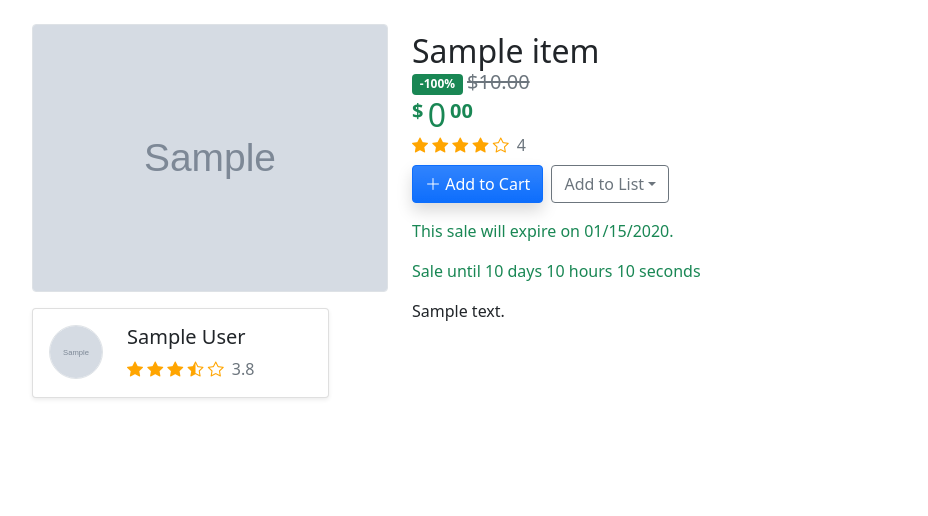
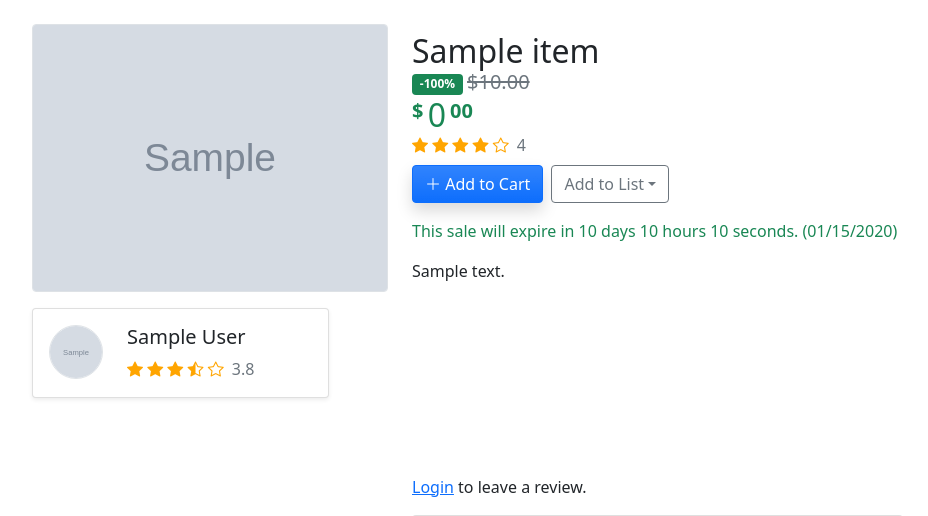
Before and after one commit to Jeff-SJSU/CMPE131-Project, a Flask app: template templates/product.html in a window 1280 px wide. Shown: the part 56-572 px from the top of the page, without its empty margins (50-978 px from the left). Run offline with Flask 2, Linux system fonts and the light colour scheme; tables that the repository leaves empty hold one stand-in row (values such as "Sample post"); the template is opened without the code that fills it: values that come from a table or form of the project are taken from there, most other values are stand-ins (such as "Sample title", 1, 10 or a date in 2020); grey boxes marked "Sample" are stand-in pictures; some libraries are stand-ins or nearby versions.

Commit message:
Adjust sale formatting

```diff
--- a/templates/product.html
+++ b/templates/product.html
@@ -37,8 +37,9 @@
             </span>
         </div>
         {% if item.discount_price != item.price and item.end_sale %}
-        <p class="text-success">This sale will expire on {{item.end_sale.strftime('%m/%d/%Y')}}.</p>
-        <p class="text-success"> Sale until {{remaining.days}} days {{remaining.seconds//3600}} hours {{(remaining.seconds//60)%60}} seconds </p>
+        <p class="text-success">
+        This sale will expire in {{remaining.days}} days {{remaining.seconds//3600}} hours {{(remaining.seconds//60)%60}} seconds. ({{item.end_sale.strftime('%m/%d/%Y')}})
+        </p>
         {% endif %}
         <p style="min-height: 200px">{{ item.description }}</p>
         <div class="col-8">
```
